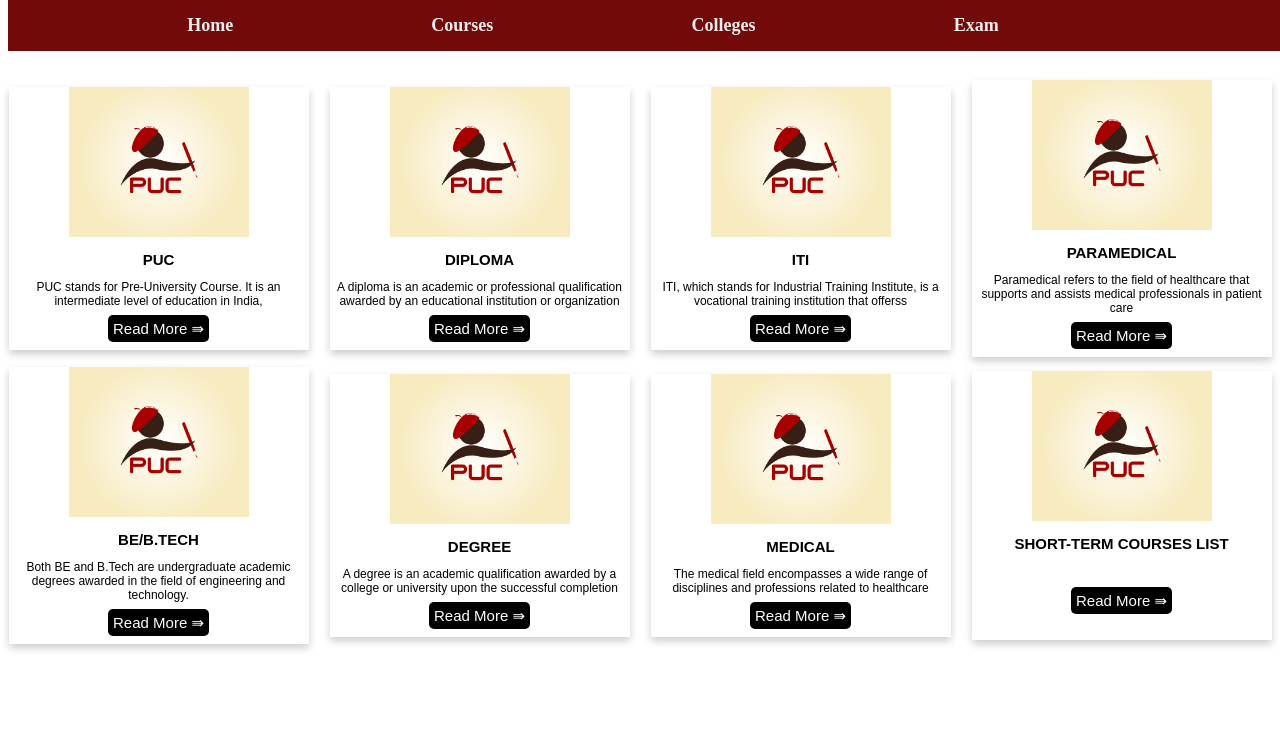
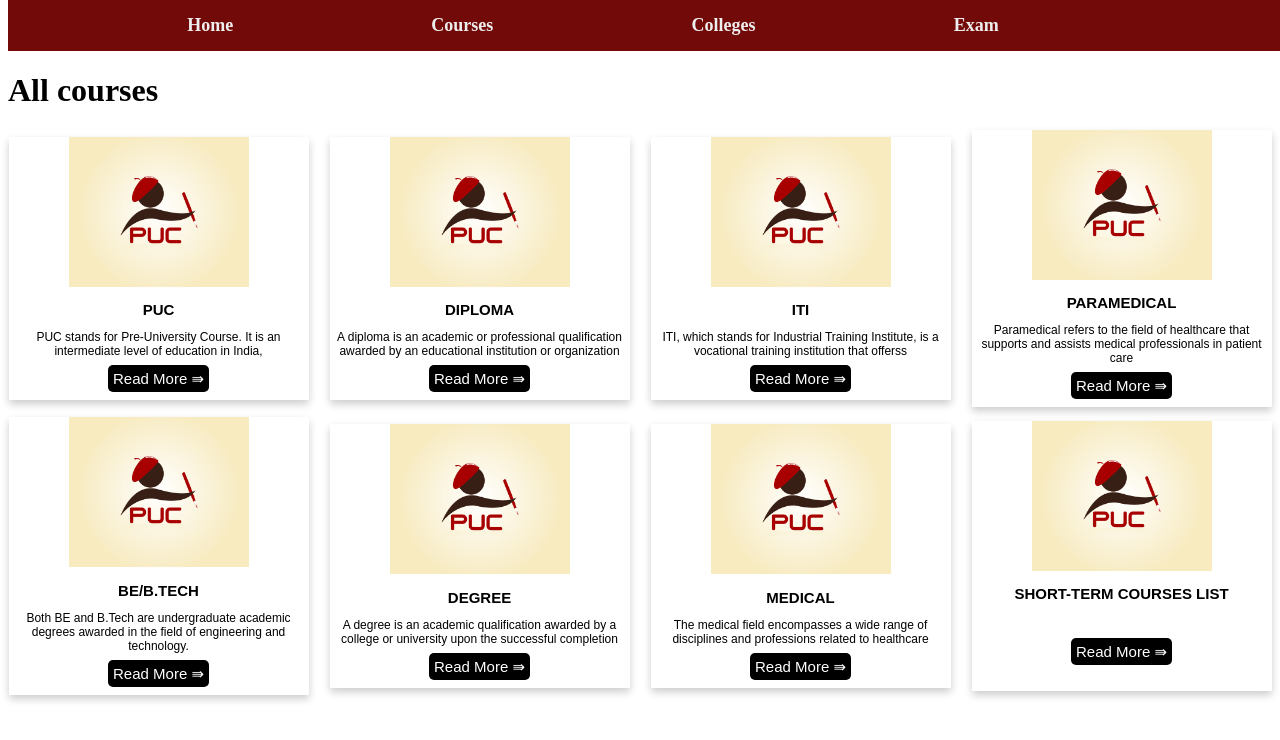
Before and after one commit to Gagan4321/host_host_host, a plain HTML site: page index.html in a window 1280 px wide. Drawn offline with Linux system fonts and the light colour scheme.

Commit message:
updated navbar

```diff
--- a/index.html
+++ b/index.html
@@ -15,7 +15,7 @@
     <a href="exam.html">Exam</a>
 </div>
 
-	<h1>After SSLC</h1>
+	<h1 id="after">All courses</h1>
 	<div class="container">
         <div class="card">
             <img src=" puc copy.jpg" alt="Denim Jeans" style="width:60%"   >
--- a/style.css
+++ b/style.css
@@ -28,6 +28,10 @@
     margin: auto;
     text-align: center;
     font-family: arial;
+}
+
+#after{
+  padding-top: 4%;
 }
 
 .card a {
@@ -129,7 +133,11 @@
   }
 
 /* For phone compatability */
-@media(max-width:750px){
+@media(max-width:350px){
+/*
+  body{
+    background-color: black;
+  } */
   .navbar a {
     text-align: center;
     display: inline-flex;
```
